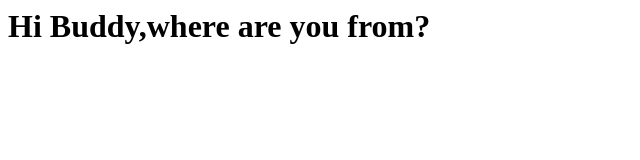
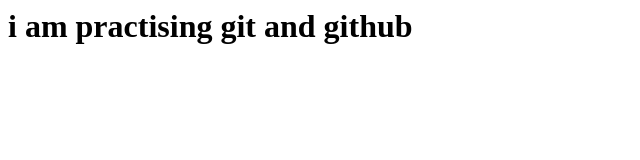
Before and after one commit to YeshuuReddy/ProjectOne, a plain HTML site: page index.html in a window 1280 px wide. Shown: the whole page, without its empty margins (0-640 px from the left). Drawn offline with Linux system fonts and the light colour scheme.

Commit message:
added files that are changed

```diff
--- a/index.html
+++ b/index.html
@@ -1 +1 @@
-<h1> Hi Buddy,where are you from?</h1>
+<h1>i am practising git and github</h1>
```
Also changed, not shown: Home.html (+1 -1 lines).
